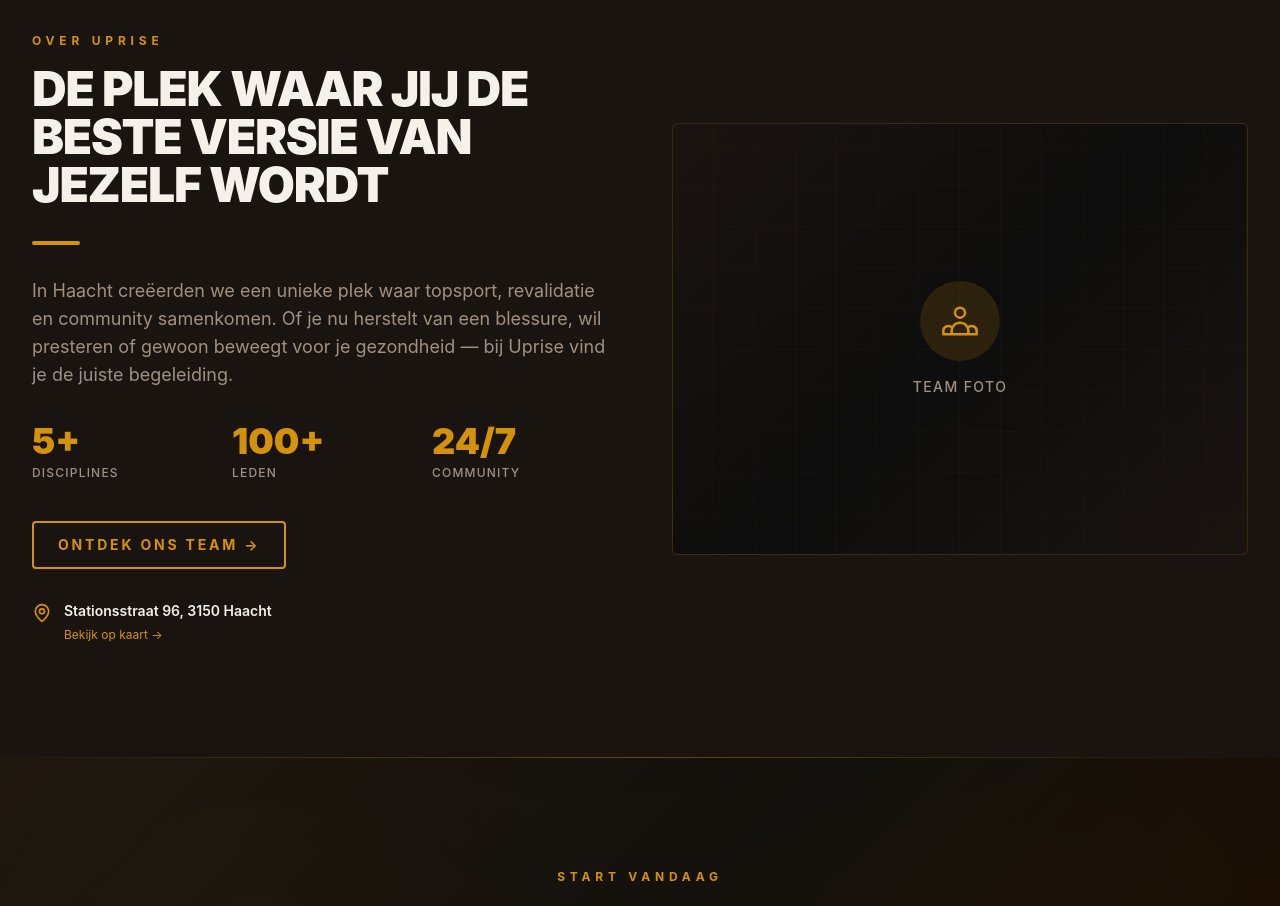
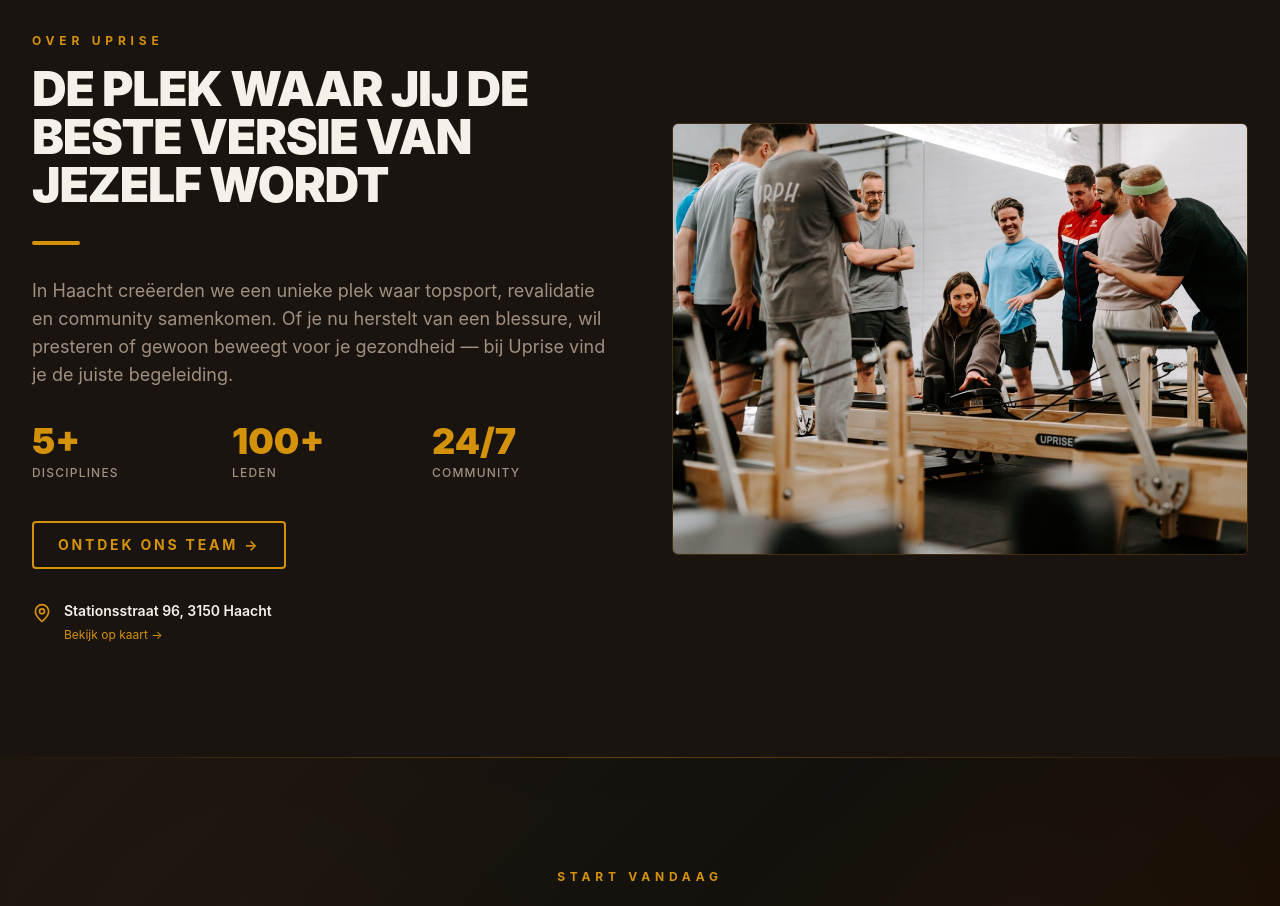
Before and after one commit to TNLConsulting/uprise-website, a React (Vite) app: page / in a window 1280 px wide. Shown: the part 1880-2786 px from the top of the page. Built offline with nearby package versions, Linux system fonts and the light colour scheme; the HTML template or start-up script is replaced by a standard one.

Commit message:
feat: team foto toegevoegd aan about sectie

```diff
--- a/src/components/AboutSection.tsx
+++ b/src/components/AboutSection.tsx
@@ -112,51 +112,17 @@
             </div>
           </div>
 
-          {/* Right: Team Photo Placeholder */}
+          {/* Right: Team Photo */}
           <div className="relative">
             <div
-              className="w-full aspect-[4/3] rounded-lg flex items-center justify-center relative overflow-hidden"
-              style={{
-                background:
-                  "linear-gradient(135deg, #1A1410 0%, #0D0D0D 50%, #1A1410 100%)",
-                border: "1px solid rgba(212,146,10,0.2)",
-              }}
+              className="w-full aspect-[4/3] rounded-lg relative overflow-hidden"
+              style={{ border: "1px solid rgba(212,146,10,0.2)" }}
             >
-              {/* Decorative grid pattern */}
-              <div
-                className="absolute inset-0 opacity-10"
-                style={{
-                  backgroundImage:
-                    "repeating-linear-gradient(0deg, transparent, transparent 40px, rgba(212,146,10,0.3) 40px, rgba(212,146,10,0.3) 41px), repeating-linear-gradient(90deg, transparent, transparent 40px, rgba(212,146,10,0.3) 40px, rgba(212,146,10,0.3) 41px)",
-                }}
+              <img
+                src="/team-foto.jpg"
+                alt="Uprise team"
+                className="w-full h-full object-cover"
               />
-              <div className="text-center relative z-10 px-8">
-                <div
-                  className="w-20 h-20 rounded-full flex items-center justify-center mx-auto mb-4"
-                  style={{ backgroundColor: "rgba(212,146,10,0.15)" }}
-                >
-                  <svg
-                    className="w-10 h-10"
-                    style={{ color: "#D4920A" }}
-                    fill="none"
-                    viewBox="0 0 24 24"
-                    stroke="currentColor"
-                    strokeWidth={1.5}
-                  >
-                    <path
-                      strokeLinecap="round"
-                      strokeLinejoin="round"
-                      d="M17 20h5v-2a3 3 0 00-5.356-1.857M17 20H7m10 0v-2c0-.656-.126-1.283-.356-1.857M7 20H2v-2a3 3 0 015.356-1.857M7 20v-2c0-.656.126-1.283.356-1.857m0 0a5.002 5.002 0 019.288 0M15 7a3 3 0 11-6 0 3 3 0 016 0z"
-                    />
-                  </svg>
-                </div>
-                <p
-                  className="text-sm font-medium tracking-widest uppercase"
-                  style={{ color: "#A09080" }}
-                >
-                  Team foto
-                </p>
-              </div>
             </div>
 
             {/* Decorative accent */}
```
Also changed, not shown: public/team-foto.jpg (added).
